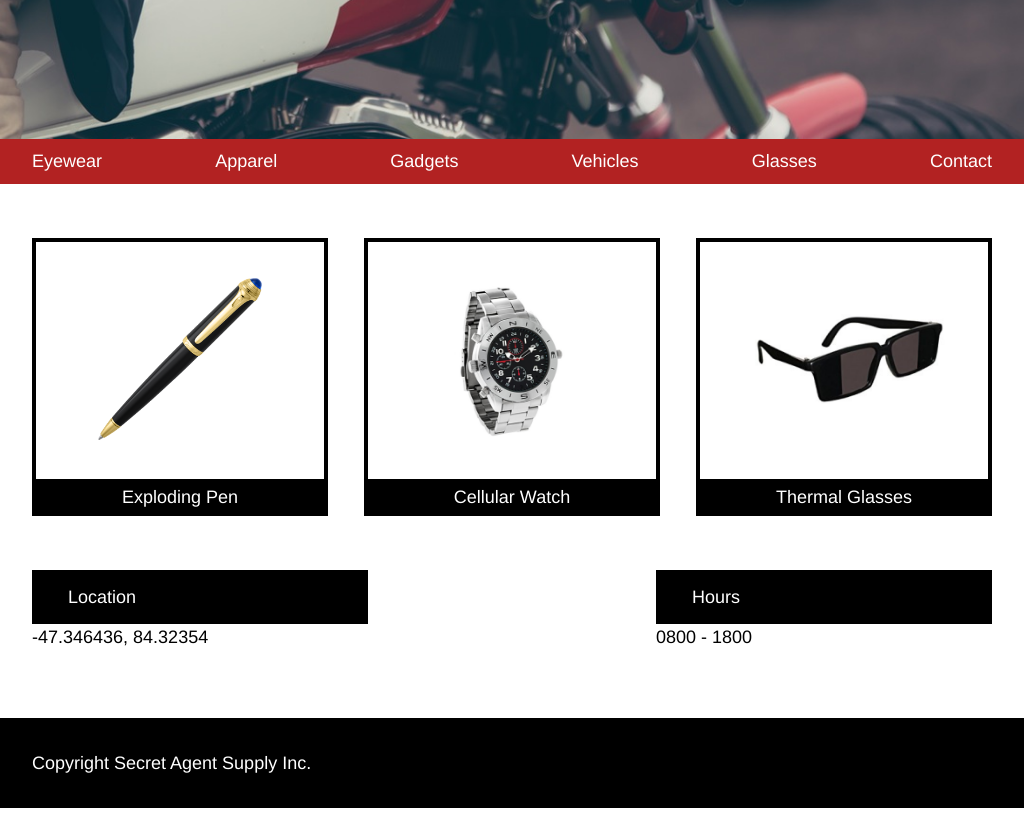
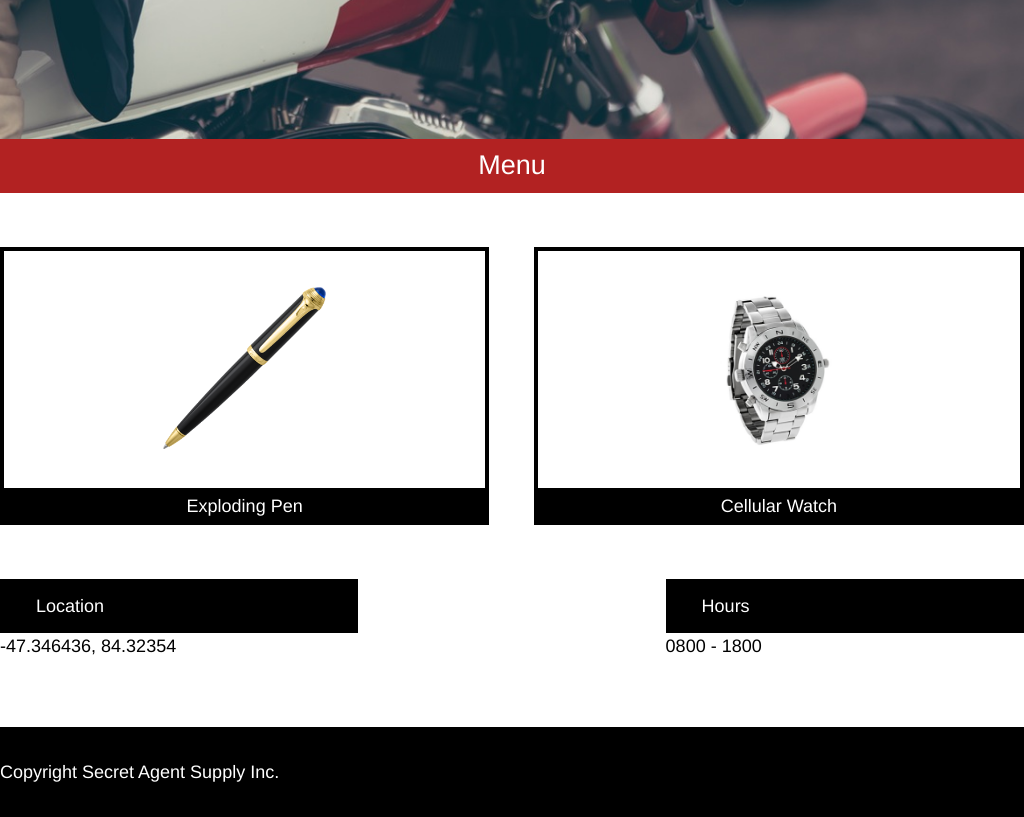
Before and after one commit to Zielous/codecademy_secret_agent, a plain HTML site: page index.html in a window 1024 px wide. Shown: the part 362-1179 px from the top of the page. Drawn offline with Linux system fonts and the light colour scheme.

Commit message:
Added tablet responsive design.

```diff
--- a/index.html
+++ b/index.html
@@ -45,23 +45,26 @@
 
     <div class="container__flex  color--secondary">
       <ul class="container__flex  container--maxwidth  menu-area">
-        <li class="menu-area__li">
+        <li class="menu-area__li  display--desktop">
           Eyewear
         </li>
-        <li class="menu-area__li">
+        <li class="menu-area__li  display--desktop">
           Apparel
         </li>
-        <li class="menu-area__li">
+        <li class="menu-area__li  display--desktop">
           Gadgets
         </li>
-        <li class="menu-area__li">
+        <li class="menu-area__li  display--desktop">
           Vehicles
         </li>
-        <li class="menu-area__li">
+        <li class="menu-area__li  display--desktop">
           Glasses
         </li>
-        <li class="menu-area__li">
+        <li class="menu-area__li  display--desktop">
           Contact
+        </li>
+        <li class="menu-area__li  display--mobile">
+          Menu
         </li>
       </ul>
     </div>
@@ -70,12 +73,12 @@
 
       <!-- products section -->
 
-      <div class="container__flex grid">
-        <div class="container__flex  container--maxwidth  grid--area">
+      <div class="vb1 container__flex grid">
+        <div class="vb2 container__flex  container--maxwidth  grid--area">
 
           <div class="container__block  grid__product">
-            <img title="Exploding Pen" alt="pen"
-            class="product__img"
+            <img class="product__img"
+              title="Exploding Pen" alt="pen"
               src="./resources/images/pen.png"
             />
             <p class="product__description color--primary">
@@ -84,8 +87,8 @@
           </div>
 
           <div class="container__block  grid__product">
-            <img title="Cellular Watch" alt="watch"
-              class="product__img"
+            <img class="product__img"
+              title="Cellular Watch" alt="watch"
               src="./resources/images/watch.png"
             />
             <p class="product__description color--primary">
@@ -94,8 +97,8 @@
           </div>
 
           <div class="container__block  grid__product">
-            <img title="Thermal Glasses" alt="glasses"
-              class="product__img  img--small"
+            <img class="product__img  img--small"
+              title="Thermal Glasses" alt="glasses"
               src="./resources/images/glasses.png"
             />
             <p class="product__description  color--primary">
--- a/resources/css/style.css
+++ b/resources/css/style.css
@@ -165,10 +165,14 @@ html {
           padding-bottom: 2rem;
         }
 
+
+
     .product__description {
       padding-top: 0.5rem;
       padding-bottom: 0.5rem;
     }
+
+
 
     .product__extra {
       justify-content: space-between;
@@ -185,6 +189,8 @@ html {
             padding-left: 2rem;
             margin-bottom: 0.25rem;
           }
+
+
 
 .info {
   margin-top: 3rem;
@@ -212,5 +218,62 @@ html {
 
 
 /*----------*\
-#TABLETS-AND-MOBILE
+#RESPONSIVE-MODIFIERS
 \*----------*/
+
+@media only screen and (min-width: 1024px) {
+  /* desktop */
+
+  .display--desktop {
+    display: initial;
+  }
+
+  .display--mobile {
+    display: none;
+  }
+
+}
+
+@media only screen and (max-width: 1024px) {
+  /* tablet & smaller */
+
+  .container--maxwidth {
+    width: 1024px; /* For desktop */
+  }
+
+      .display--desktop {
+        display: none;
+      }
+
+      .display--mobile {
+        display: initial;
+      }
+
+      .menu-area {
+        justify-content: center;
+        font-size: 1.5rem;
+      }
+
+
+  .grid--area {
+    /* hide extra products */
+    overflow: hidden;
+  }
+
+  .grid__product {
+    min-width: 47%;
+    min-height: 0px;
+    margin-left: 2.5rem;
+  }
+
+    .grid__product:first-child {
+      /* hack to remove margin from first product */
+      margin-left: 0;
+    }
+
+
+  .product__extra--item {
+    width: 35%;
+  }
+
+}
```
Also changed, not shown: resources/css/visiborder.css (+7 -7 lines).
